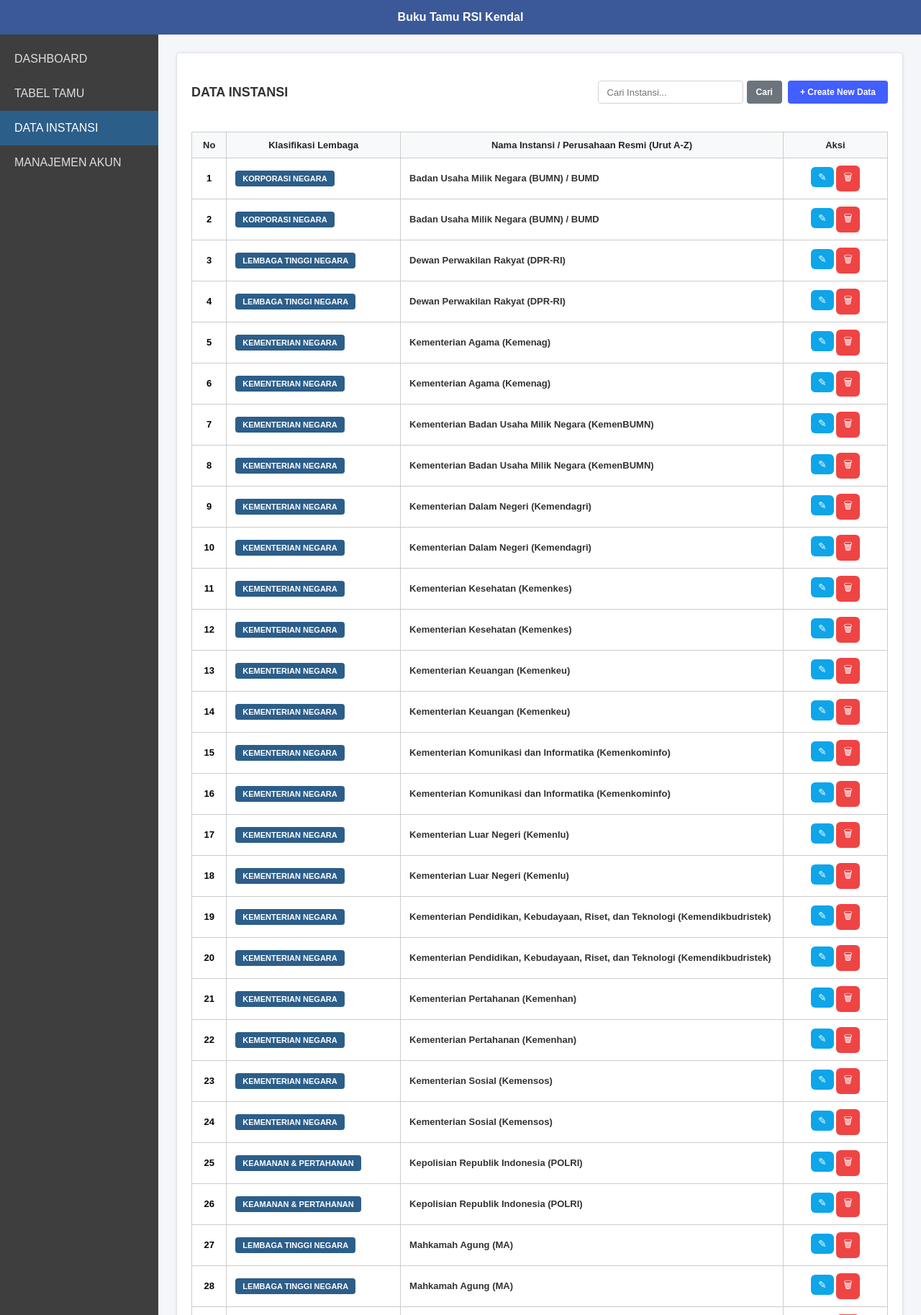
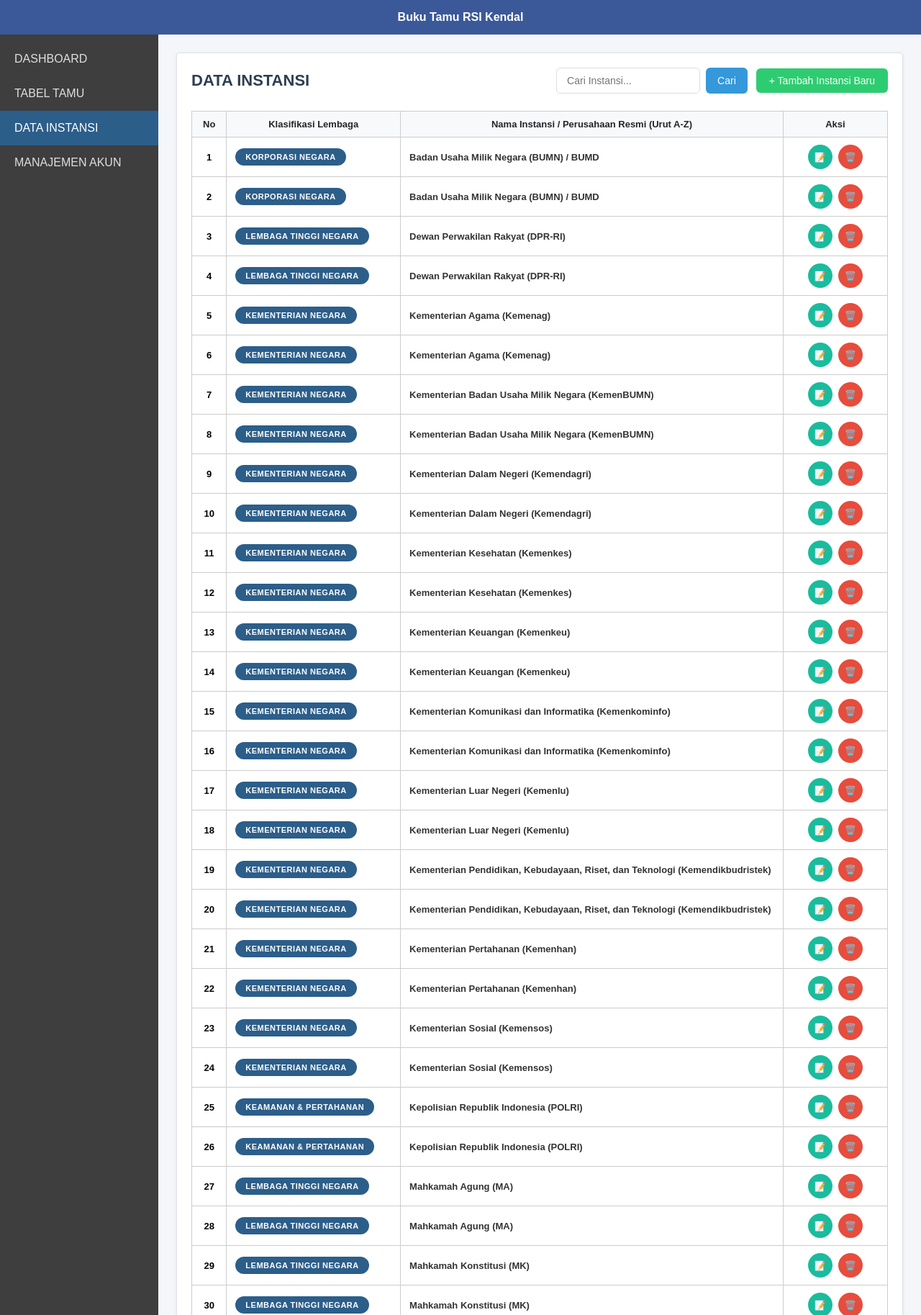
Before and after one commit to palingganteng97-rgb/buku-tamu-unpri, a PHP site: page /data_instansi.php in a window 1280 px wide. Shown: the top 1827 px of the page at 72% size. Run offline with PHP 8.4, Linux system fonts and the light colour scheme; a user stored in the database is signed in; data comes from the database, SQL or seed files in the repository.

Commit message:
Update data_instansi.php

```diff
--- a/data_instansi.php
+++ b/data_instansi.php
@@ -80,8 +80,20 @@ if (isset($_GET['search'])) {
         /* Konten Utama Sebelah Kanan */
         .main-container { flex-grow: 1; padding: 25px; overflow-x: hidden; background-color: #f4f6f9; }
         .table-card { background: white; border-radius: 4px; box-shadow: 0 1px 4px rgba(0,0,0,0.08); padding: 20px; border: 1px solid #dee2e6; }
-        .table-header-flex { display: flex; justify-content: space-between; align-items: center; margin-bottom: 20px; }
-        .badge-klasifikasi { background-color: #2c5e8a; color: white; padding: 5px 10px; border-radius: 4px; font-size: 11px; font-weight: bold; display: inline-block; }
+            .table-header-flex { display: flex; justify-content: space-between; align-items: center; margin-bottom: 24px; width: 100%; }
+    .search-container { display: flex; align-items: center; gap: 12px; }
+    .search-input { padding: 9px 14px; border: 1px solid #DCDCE6; border-radius: 6px; font-size: 14px; width: 200px; outline: none; background-color: #ffffff; color: #333333; }
+    .btn-cari { padding: 9px 16px; background-color: #3498DB; color: white; border: none; border-radius: 6px; font-weight: 500; cursor: pointer; font-size: 14px; }
+    .btn-cari:hover { background-color: #2980B9; }
+    .btn-create { padding: 9px 18px; background-color: #2ECC71; color: white; text-decoration: none; border-radius: 6px; font-weight: 500; font-size: 14px; display: inline-flex; align-items: center; border: none; cursor: pointer; }
+    .btn-create:hover { background-color: #27AE60; }
+    .badge-klasifikasi { display: inline-block; padding: 6px 14px; font-size: 11px; font-weight: 600; color: white; background-color: #2C5E8A; border-radius: 20px; letter-spacing: 0.5px; text-transform: uppercase; text-align: center; }
+    .action-buttons { display: flex; gap: 8px; justify-content: center; align-items: center; }
+    .btn-action { width: 34px; height: 34px; border-radius: 50%; border: none; display: inline-flex; align-items: center; justify-content: center; color: white; cursor: pointer; text-decoration: none; font-size: 13px; }
+    .btn-edit { background-color: #1ABC9C; }
+    .btn-edit:hover { background-color: #16A085; }
+    .btn-delete { background-color: #E74C3C; }
+    .btn-delete:hover { background-color: #C0392B; }
 
         /* Desain Struktur Garis Tabel Kokoh */
         .table-responsive { width: 100%; overflow-x: auto; margin-top: 15px; }
@@ -160,23 +172,19 @@ if (isset($_GET['search'])) {
         <div class="main-container">
             <div class="table-card">
 
-                <div class="table-header-flex">
-                    <div>
-                        <h4 class="m-0" style="color: #333; font-weight: bold; font-size: 18px;">DATA INSTANSI</h4>
-                    </div>
+                           <div class="table-header-flex">
+                <div class="left-title">
+                    <h2 style="font-size: 22px; font-weight: 600; color: #2C3E50; margin: 0;">DATA INSTANSI</h2>
+                </div>
+                <div class="search-container">
+                    <form method="GET" action="data_instansi.php" style="display: flex; gap: 8px; margin: 0;">
+                        <input type="text" name="cari" class="search-input" placeholder="Cari Instansi...">
+                        <button type="submit" class="btn-cari">Cari</button>
+                    </form>
+                    <a href="tambah_instansi.php" class="btn-create">+ Tambah Instansi Baru</a>
+                </div>
+            </div>
 
-                    <div class="d-flex gap-2">
-                        <form action="" method="get" class="d-flex" style="gap: 5px;">
-                            <input type="text" name="search" class="form-control" placeholder="Cari Instansi..." value="<?= htmlspecialchars($search); ?>">
-                            <button type="submit" class="btn btn-secondary" style="padding: 6px 12px;">Cari</button>
-                            <?php if($search != ""): ?>
-                                <a href="data_instansi.php" class="btn btn-light" style="padding: 6px 12px;">Reset</a>
-                            <?php endif; ?>
-                        </form>
-                        <!-- Pemicu Fungsi JavaScript Buka Modal Tambah -->
-                        <button type="button" class="btn btn-primary" onclick="bukaModalTambah()">+ Create New Data</button>
-                    </div>
-                </div>
 
                 <!-- Struktur Render Tabel -->
                 <div class="table-responsive">
@@ -199,20 +207,16 @@ if (isset($_GET['search'])) {
                                 <td style="text-align: center; font-weight: bold;"><?= $no++; ?></td>
                                 <td><span class="badge-klasifikasi"><?= htmlspecialchars(strtoupper($row['kategori'])); ?></span></td>
                                 <td style="font-weight: 600; color: #333;"><?= htmlspecialchars($row['nama_instansi']); ?></td>
-                                <td style="text-align: center;">
+                                <td style="text-align: center; vertical-align: middle;">
+                    <div class="action-buttons">
+                        <!-- Tombol Edit Bulat Toska dengan Fungsi Modal Anda -->
+                        <button type="button" class="btn-action btn-edit" title="Edit" onclick="bukaModalEdit(<?= $row['id']; ?>, '<?= htmlspecialchars($row['nama_instansi'], ENT_QUOTES); ?>')">📝</button>
 
-                                    <!-- Tombol Edit Pemicu Modal JavaScript Lokal -->
-                                    <button type="button" class="btn-action-edit me-1"
-                                            onclick="bukaModalEdit(<?= $row['id']; ?>, '<?= htmlspecialchars($row['kategori'], ENT_QUOTES); ?>', '<?= htmlspecialchars($row['nama_instansi'], ENT_QUOTES); ?>')">
-                                        &#9998;
-                                    </button>
+                        <!-- Tombol Hapus Bulat Merah -->
+                        <a href="hapus_instansi.php?id=<?= $row['id']; ?>" class="btn-action btn-delete" title="Hapus" onclick="return confirm('Apakah Anda yakin ingin menghapus data instansi ini?')">🗑️</a>
+                    </div>
+                </td>
 
-                                    <!-- Tombol Hapus Bawaan Proyek Anda -->
-                                    <a href="hapus_instansi.php?id=<?= $row['id']; ?>" onclick="return confirm('Yakin ingin menghapus data ini?')" class="btn-action-hapus">
-                                        &#128465;
-                                    </a>
-
-                                </td>
                             </tr>
                             <?php
                                 endwhile;
```
